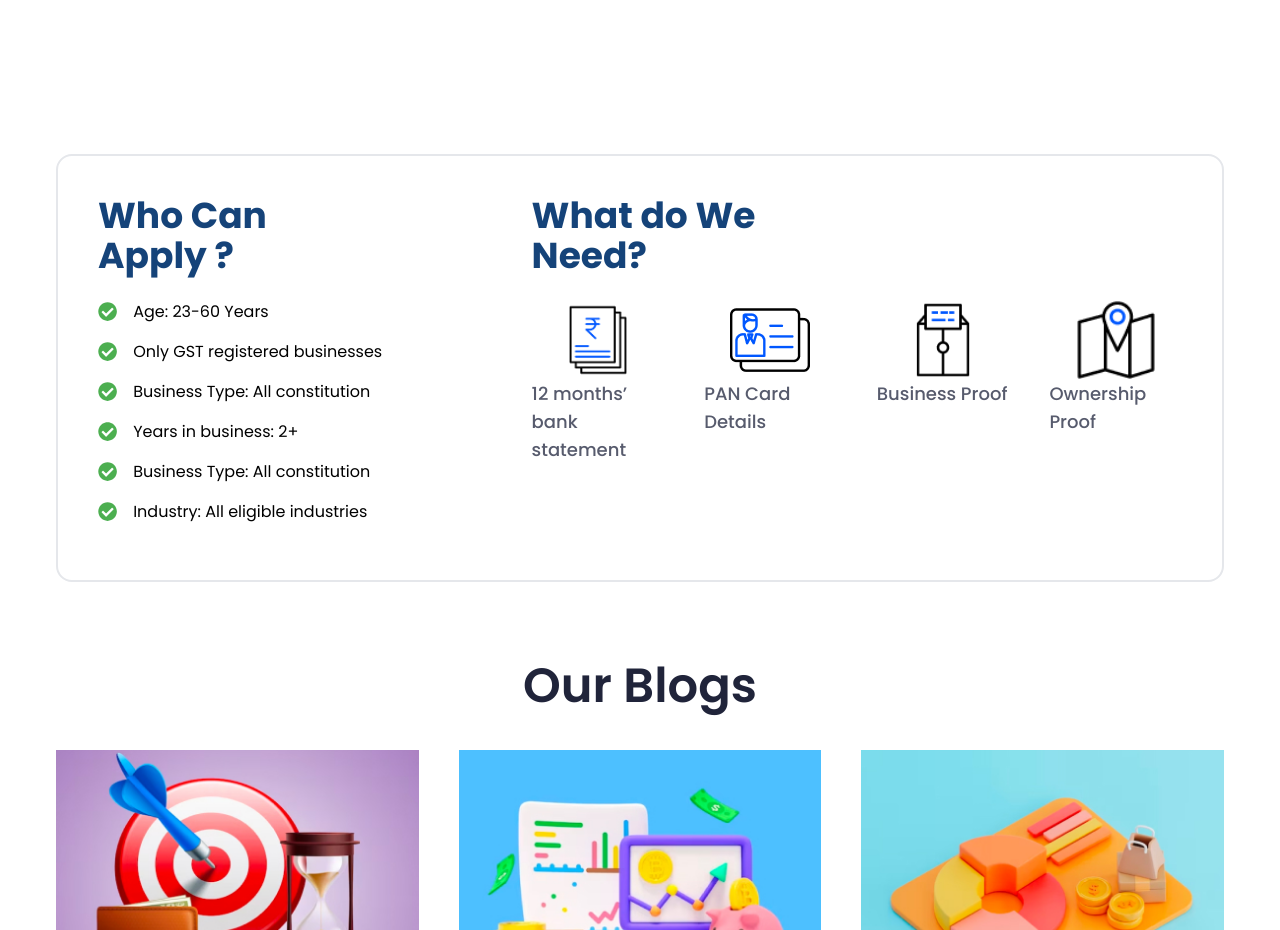
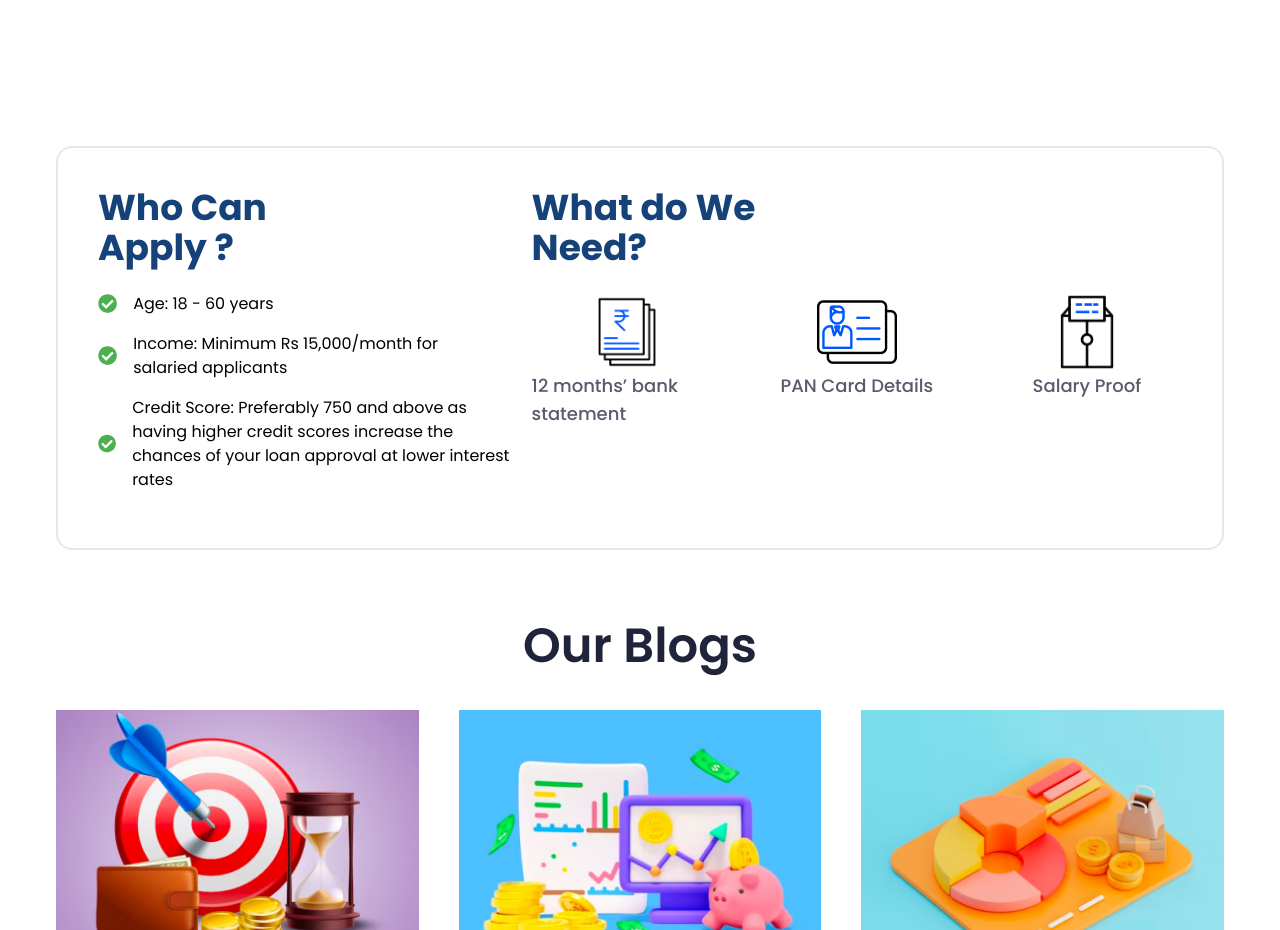
Before and after one commit to amiteshk90/livesite, a React (Create React App) app: page /Personal_loan in a window 1280 px wide. Shown: the part 1860-2790 px from the top of the page. Built offline with nearby package versions, Linux system fonts and the light colour scheme.

Commit message:
watch now click

```diff
--- a/src/pages/Business_loan.js
+++ b/src/pages/Business_loan.js
@@ -158,7 +158,7 @@ const Business_loan = () => {
           </div>
         </div>
       </section>
-      <section className="py-24 px-14">
+      <section className="py-6  px-8 md:px-14">
         <div className="container">
           <div className="block md:flex mx-auto border-2 border-inherit border-solid px-10 py-10 rounded-2xl w-full">
             <div className="w-full md:w-2/5 lg:w-2/5">
@@ -172,7 +172,7 @@ const Business_loan = () => {
                     className="text-green-color"
                     size="1.2em"
                   />{" "}
-                  Age: 23-60 Years
+                  Age: 18 - 60 years
                 </li>
                 <li className="flex justify-center md:justify-start items-center gap-4 my-4">
                   {" "}
@@ -180,17 +180,18 @@ const Business_loan = () => {
                     className="text-green-color"
                     size="1.2em"
                   />{" "}
-                  Only GST registered businesses
+                  Income: Minimum Rs 15,000/month for <br/>salaried applicants
+
                 </li>
-                <li className="flex justify-center md:justify-start items-center gap-4 my-4">
+                <li className="flex  items-center gap-4 my-4">
                   {" "}
                   <FaCheckCircle
                     className="text-green-color"
                     size="1.2em"
                   />{" "}
-                  Business Type: All constitution
+                 Credit Score: Preferably 750 and above as<br/> having higher credit scores increase the <br/>chances of your loan approval at lower interest rates
                 </li>
-                <li className="flex justify-center md:justify-start items-center gap-4 my-4">
+                {/* <li className="flex justify-center md:justify-start items-center gap-4 my-4">
                   {" "}
                   <FaCheckCircle
                     className="text-green-color"
@@ -213,7 +214,7 @@ const Business_loan = () => {
                     size="1.2em"
                   />{" "}
                   Industry: All eligible industries
-                </li>
+                </li> */}
               </ul>
             </div>
             <div className="w-full md:w-3/5 lg:w-3/5">
@@ -221,7 +222,7 @@ const Business_loan = () => {
                 What do We Need?
               </h1>
               <div className="block md:flex lg:flex gap-10 text-center md:text-left">
-                <div className="flex-1">
+                <div className="flex-1 flex flex-col items-center">
                   {" "}
                   <img
                     src={rupeesicon}
@@ -232,7 +233,7 @@ const Business_loan = () => {
                     12 months’ bank statement
                   </p>{" "}
                 </div>
-                <div className="flex-1">
+                <div className="flex-1 flex flex-col items-center">
                   {" "}
                   <img
                     src={pan_card}
@@ -243,7 +244,7 @@ const Business_loan = () => {
                     PAN Card Details
                   </p>{" "}
                 </div>
-                <div className="flex-1">
+                <div className="flex-1 flex flex-col items-center">
                   {" "}
                   <img
                     src={business_proof}
@@ -251,10 +252,10 @@ const Business_loan = () => {
                     className="mx-auto"
                   />
                   <p className="text-lg text-custom-gray font-medium">
-                    Business Proof
+                  Salary Proof
                   </p>{" "}
                 </div>
-                <div className="flex-1">
+                {/* <div className="flex-1">
                   {" "}
                   <img
                     src={ownership}
@@ -264,7 +265,7 @@ const Business_loan = () => {
                   <p className="text-lg text-custom-gray font-medium">
                     Ownership Proof
                   </p>{" "}
-                </div>
+                </div> */}
               </div>
             </div>
           </div>
--- a/src/pages/Home.js
+++ b/src/pages/Home.js
@@ -182,7 +182,14 @@ const Home = () => {
                 <button className="bg-btn-gradient text-white mx-auto md:mx-0 md:flex md:mt-0 items-center justify-center font-medium px-5 rounded-3xl p-2 mt-4">
                   Apply Now
                 </button>
-                <div className="flex pl-4 items-center">
+                <div
+                  className="flex pl-4 items-center"
+                  style={{ cursor:"pointer"}}
+                  onClick={() => {
+                    window.location.href =
+                      "https://youtu.be/W6mApoYVFB4";
+                  }}
+                >
                   <div
                     style={{ padding: "10px" }}
                     className="border-2 border-dotted border-blue-700 rounded-full"
@@ -351,7 +358,11 @@ const Home = () => {
 
                   <button
                     className="bg-white cursor-pointer text-background-card  items-center justify-center font-medium px-5 rounded-3xl p-2 mt-6 mb-4 hover_non"
-                    style={{ cursor: "pointer",position:"relative",zIndex:"999" }}
+                    style={{
+                      cursor: "pointer",
+                      position: "relative",
+                      zIndex: "999",
+                    }}
                     onClick={() =>
                       (window.location.href =
                         "https://play.google.com/store/apps/details?id=com.lk.lendingking_app")
@@ -378,7 +389,11 @@ const Home = () => {
 
                   <button
                     className="bg-white cursor-pointer text-background-card-green  items-center justify-center font-medium px-5 rounded-3xl p-2 mt-6 mb-4 hover_non"
-                    style={{ cursor: "pointer",position:"relative",zIndex:"999" }}
+                    style={{
+                      cursor: "pointer",
+                      position: "relative",
+                      zIndex: "999",
+                    }}
                     onClick={() =>
                       (window.location.href =
                         "https://play.google.com/store/apps/details?id=com.lk.lendingking_app")
--- a/src/pages/Personal_loan.js
+++ b/src/pages/Personal_loan.js
@@ -229,31 +229,48 @@ const Personal_loan = () => {
       </section>
       {/* <EMICalculator /> */}
 
-      <section className="py-6  px-8 md:px-14">
+      <section className="py-4  px-8 md:px-14">
         <div className="container">
-          <div className="block md:flex mx-auto border-2 border-inherit border-solid px-4 py-6 md:px-10 md:py-10 rounded-2xl w-full">
+          <div className="block md:flex mx-auto border-2 border-inherit border-solid px-10 py-10 rounded-2xl w-full">
             <div className="w-full md:w-2/5 lg:w-2/5">
               <h1 className="text-center md:text-left text-2xl md:text-4xl font-bold w-full md:w-6/12 mb-6">
                 Who Can Apply ?
               </h1>
               <ul>
-                <li className="flex justify-start items-center gap-4 my-4">
+                <li className="flex justify-center md:justify-start items-center gap-4 my-4">
                   {" "}
                   <FaCheckCircle
                     className="text-green-color"
                     size="1.2em"
                   />{" "}
-                  Age: 23-60 Years
+                  Age: 18 - 60 years
                 </li>
-                <li className="flex justify-start items-center gap-4 my-4">
+                <li className="flex justify-center md:justify-start items-center gap-4 my-4">
                   {" "}
                   <FaCheckCircle
                     className="text-green-color"
                     size="1.2em"
                   />{" "}
-                  Only GST registered businesses
+                  Income: Minimum Rs 15,000/month for <br/>salaried applicants
+
                 </li>
-                <li className="flex justify-start items-center gap-4 my-4">
+                <li className="flex  items-center gap-4 my-4">
+                  {" "}
+                  <FaCheckCircle
+                    className="text-green-color"
+                    size="1.2em"
+                  />{" "}
+                 Credit Score: Preferably 750 and above as<br/> having higher credit scores increase the <br/>chances of your loan approval at lower interest rates
+                </li>
+                {/* <li className="flex justify-center md:justify-start items-center gap-4 my-4">
+                  {" "}
+                  <FaCheckCircle
+                    className="text-green-color"
+                    size="1.2em"
+                  />{" "}
+                  Years in business: 2+
+                </li>
+                <li className="flex justify-center md:justify-start items-center gap-4 my-4">
                   {" "}
                   <FaCheckCircle
                     className="text-green-color"
@@ -261,30 +278,14 @@ const Personal_loan = () => {
                   />{" "}
                   Business Type: All constitution
                 </li>
-                <li className="flex justify-start items-center gap-4 my-4">
-                  {" "}
-                  <FaCheckCircle
-                    className="text-green-color"
-                    size="1.2em"
-                  />{" "}
-                  Years in business: 2+
-                </li>
-                <li className="flex justify-start items-center gap-4 my-4">
-                  {" "}
-                  <FaCheckCircle
-                    className="text-green-color"
-                    size="1.2em"
-                  />{" "}
-                  Business Type: All constitution
-                </li>
-                <li className="flex justify-start items-center gap-4 my-4">
+                <li className="flex justify-center md:justify-start items-center gap-4 my-4">
                   {" "}
                   <FaCheckCircle
                     className="text-green-color"
                     size="1.2em"
                   />{" "}
                   Industry: All eligible industries
-                </li>
+                </li> */}
               </ul>
             </div>
             <div className="w-full md:w-3/5 lg:w-3/5">
@@ -292,7 +293,7 @@ const Personal_loan = () => {
                 What do We Need?
               </h1>
               <div className="block md:flex lg:flex gap-10 text-center md:text-left">
-                <div className="flex-1">
+                <div className="flex-1 flex flex-col items-center">
                   {" "}
                   <img
                     src={rupeesicon}
@@ -303,7 +304,7 @@ const Personal_loan = () => {
                     12 months’ bank statement
                   </p>{" "}
                 </div>
-                <div className="flex-1">
+                <div className="flex-1 flex flex-col items-center">
                   {" "}
                   <img
                     src={pan_card}
@@ -314,7 +315,7 @@ const Personal_loan = () => {
                     PAN Card Details
                   </p>{" "}
                 </div>
-                <div className="flex-1">
+                <div className="flex-1 flex flex-col items-center">
                   {" "}
                   <img
                     src={business_proof}
@@ -322,10 +323,10 @@ const Personal_loan = () => {
                     className="mx-auto"
                   />
                   <p className="text-lg text-custom-gray font-medium">
-                    Business Proof
+                  Salary Proof
                   </p>{" "}
                 </div>
-                <div className="flex-1">
+                {/* <div className="flex-1">
                   {" "}
                   <img
                     src={ownership}
@@ -335,7 +336,7 @@ const Personal_loan = () => {
                   <p className="text-lg text-custom-gray font-medium">
                     Ownership Proof
                   </p>{" "}
-                </div>
+                </div> */}
               </div>
             </div>
           </div>
```
